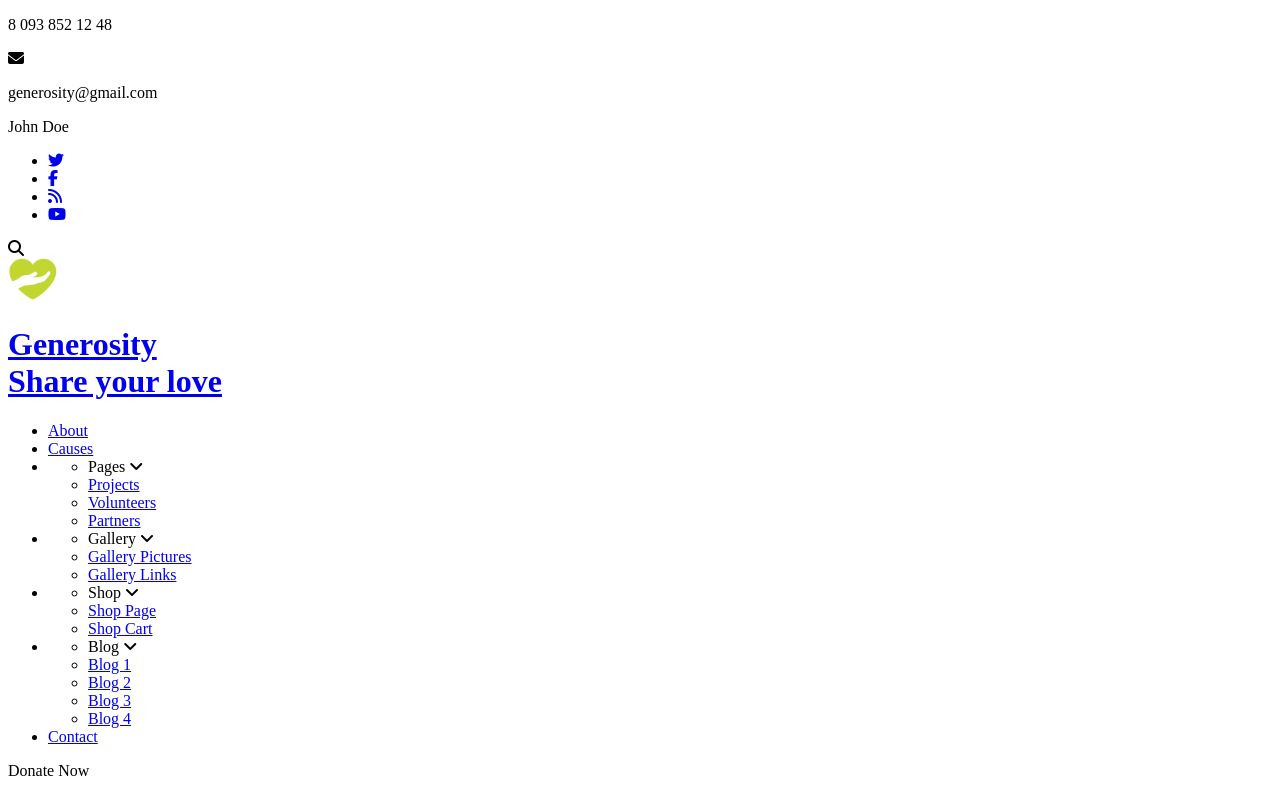
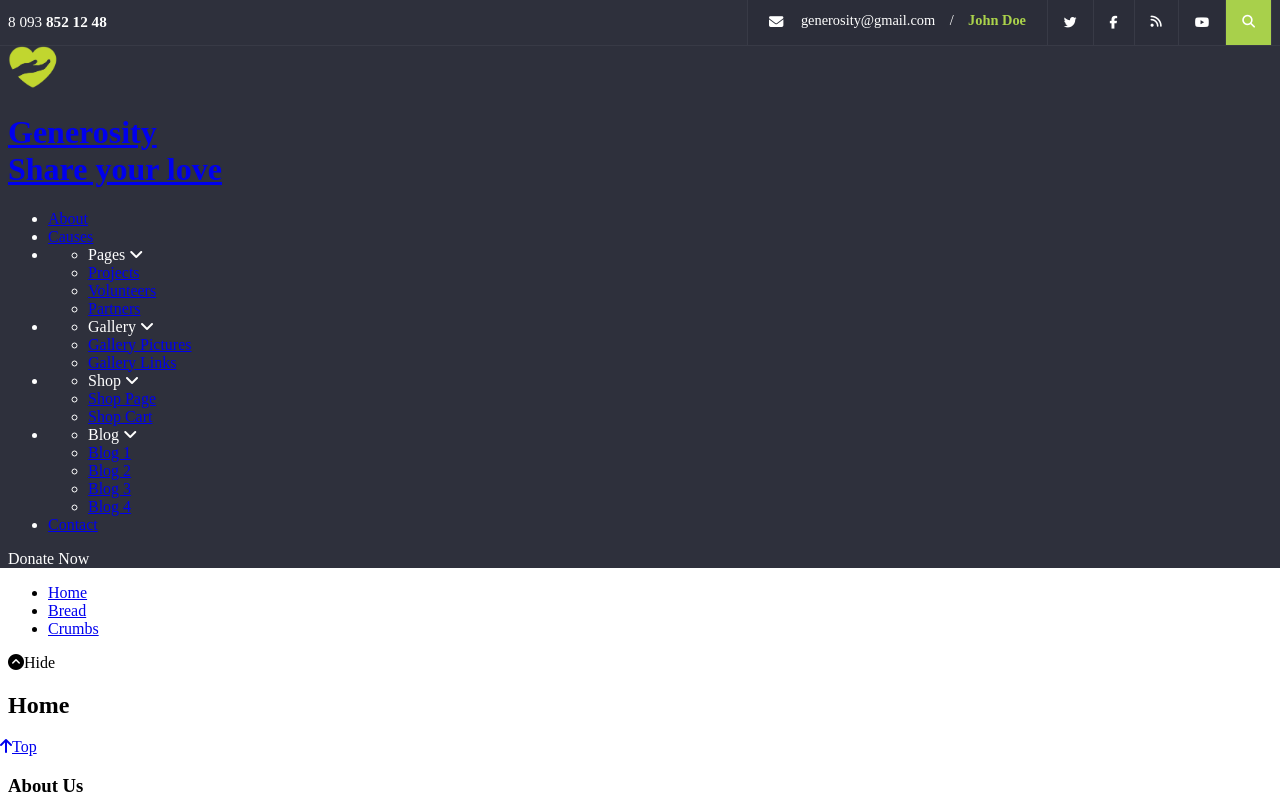
Before and after one commit to pancogit/react_repo, a React (Create React App) app in the folder primeri/primer1/: page / in a window 1280 px wide. Shown: the top 797 px of the page. Built offline with nearby package versions, Linux system fonts and the light colour scheme.

Commit message:
Gotov css za gornji deo hedera za primer 1.

```diff
--- a/primeri/primer1/src/scss/abstracts/_colors.scss
+++ b/primeri/primer1/src/scss/abstracts/_colors.scss
@@ -1 +1,21 @@
 // colors
+
+// social
+$social_background_color: #2b2d39;
+$social_item_border_color: #383a46;
+$social_icon_color: white;
+$social_link_background_color_hover: #a8d04b;
+
+// searchbar
+$searchbar_button_border_color: #383a46;
+$searchbar_button_background_color: #a8d04b;
+$searchbar_button_background_color_hover: #65890e;
+
+// header
+$header_background_color: #2e303c;
+$header_color: white;
+$header_user_screen_medium_border_color: #383a46;
+$header_top_border_color: #383a46;
+$header_user_border_color: #383a46;
+$header_user_background_color: #2b2d39;
+$header_username_color: #abd34b;
--- a/primeri/primer1/src/scss/abstracts/_variables.scss
+++ b/primeri/primer1/src/scss/abstracts/_variables.scss
@@ -1 +1,40 @@
 // variables
+
+// base
+$content_padding: 0.5rem;
+$content_max_width: 80rem;
+
+// app
+$app_min_width: 20rem;
+
+// social
+$social_item_border_width: 0.1rem;
+$social_item_font_size: 0.8rem;
+$social_link_padding: 1rem;
+$social_link_height: 100%;
+
+// searchbar
+$searchbar_active_padding: 0.7rem 1rem;
+$searchbar_active_width: 14rem;
+$searchbar_button_padding: 1rem;
+$searchbar_button_height: 100%;
+$searchbar_button_border_width: 0.1rem;
+$searchbar_icon_font_size: 0.8rem;
+$searchbar_input_transition: 0.7s;
+
+// header
+$header_email_margin: 0 0.9rem;
+$header_username_padding_bottom: 0.3rem;
+$header_info_screen_medium: 45.5rem;
+$header_info_screen_medium_flex: 100%;
+$header_info_screen_smaller: 39rem;
+$header_user_screen_medium_border_width: 0.1rem;
+$header_number_font_size: 0.95rem;
+$header_number_screen_medium_padding_top: 0.7rem;
+$header_number_screen_medium_padding_bottom: 1rem;
+$header_top_border_width: 0.1rem;
+$header_user_padding: 0.7rem 1.3rem;
+$header_user_font_size: 0.9rem;
+$header_user_border_width: 0.1rem;
+$header_user_screen_smaller_flex: 100%;
+$header_letter_margin_right: 1.1rem;
--- a/primeri/primer1/src/scss/base/_reset.scss
+++ b/primeri/primer1/src/scss/base/_reset.scss
@@ -1 +1,15 @@
 // reset
+
+@use '../abstracts/variables';
+
+body {
+    margin: 0;
+}
+
+// page centered content
+.content {
+    padding-left: variables.$content_padding;
+    padding-right: variables.$content_padding;
+    margin: 0 auto;
+    max-width: variables.$content_max_width;
+}
--- /dev/null
+++ b/primeri/primer1/src/scss/components/_app.scss
@@ -0,0 +1,7 @@
+// app
+
+@use '../abstracts/variables';
+
+.app {
+    min-width: variables.$app_min_width;
+}
--- /dev/null
+++ b/primeri/primer1/src/scss/components/_header.scss
@@ -0,0 +1,131 @@
+// header
+
+@use '../abstracts/colors';
+@use '../abstracts/variables';
+
+.header {
+    background-color: colors.$header_background_color;
+    color: colors.$header_color;
+
+    &__content {
+    }
+
+    &__donate {
+    }
+
+    &__email {
+        &::after {
+            content: '/';
+            margin: variables.$header_email_margin;
+        }
+    }
+
+    &__email,
+    &__username {
+        margin: 0;
+        padding-bottom: variables.$header_username_padding_bottom;
+    }
+
+    &__info {
+        display: flex;
+
+        // put into new line, move flex elements to the right edge
+        @media screen and (max-width: variables.$header_info_screen_medium) {
+            flex: variables.$header_info_screen_medium_flex;
+            justify-content: flex-end;
+        }
+
+        // wrap flex elements on small screens
+        @media screen and (max-width: variables.$header_info_screen_smaller) {
+            flex-wrap: wrap;
+        }
+
+        // and add top borders when flex elements are put into new line
+        .header__user,
+        .social,
+        .searchbar {
+            @media screen and (max-width: variables.$header_info_screen_medium) {
+                border-top-style: solid;
+                border-top-width: variables.$header_user_screen_medium_border_width;
+                border-top-color: colors.$header_user_screen_medium_border_color;
+            }
+        }
+
+        // spread flex element to the full line width for small screens
+        .header__user {
+            @media screen and (max-width: variables.$header_info_screen_smaller) {
+                flex: variables.$header_user_screen_smaller_flex;
+                justify-content: center;
+                border-bottom-style: solid;
+                border-bottom-width: variables.$header_user_screen_medium_border_width;
+                border-bottom-color: colors.$header_user_screen_medium_border_color;
+            }
+        }
+
+        // remove top borders from other flex elements for small screens
+        .social,
+        .searchbar {
+            @media screen and (max-width: variables.$header_info_screen_smaller) {
+                border-top: none;
+            }
+        }
+
+        .social {
+            @media screen and (max-width: variables.$header_info_screen_smaller) {
+                border-left-style: solid;
+                border-left-width: variables.$header_user_screen_medium_border_width;
+                border-left-color: colors.$header_user_screen_medium_border_color;
+            }
+        }
+    }
+
+    &__number {
+        margin: 0;
+        font-size: variables.$header_number_font_size;
+
+        @media screen and (max-width: variables.$header_info_screen_medium) {
+            padding-top: variables.$header_number_screen_medium_padding_top;
+            padding-bottom: variables.$header_number_screen_medium_padding_bottom;
+        }
+
+        &-bold {
+            font-weight: bold;
+        }
+    }
+
+    &__top {
+        border-bottom-style: solid;
+        border-bottom-width: variables.$header_top_border_width;
+        border-bottom-color: colors.$header_top_border_color;
+    }
+
+    &__user {
+        display: flex;
+        align-items: center;
+        padding: variables.$header_user_padding;
+        font-size: variables.$header_user_font_size;
+        background-color: colors.$header_user_background_color;
+        border-left-style: solid;
+        border-left-width: variables.$header_user_border_width;
+        border-left-color: colors.$header_user_border_color;
+        border-right-style: solid;
+        border-right-width: variables.$header_user_border_width;
+        border-right-color: colors.$header_user_border_color;
+    }
+
+    &__username {
+        font-weight: bold;
+        color: colors.$header_username_color;
+    }
+
+    &__top-wrapper {
+        display: flex;
+        flex-wrap: wrap;
+        justify-content: space-between;
+        align-items: center;
+    }
+
+    &__letter {
+        margin-right: variables.$header_letter_margin_right;
+    }
+}
--- /dev/null
+++ b/primeri/primer1/src/scss/components/_searchbar.scss
@@ -0,0 +1,54 @@
+// searchbar
+
+@use '../abstracts/colors';
+@use '../abstracts/variables';
+
+.searchbar {
+    display: flex;
+
+    // when searchbar is used, then show search input with width slide transition
+    &--active {
+        .searchbar__input {
+            padding: variables.$searchbar_active_padding;
+            width: variables.$searchbar_active_width;
+        }
+    }
+
+    &__button {
+        display: flex;
+        align-items: center;
+        padding: variables.$searchbar_button_padding;
+        height: variables.$searchbar_button_height;
+        border: none;
+        border-left-style: solid;
+        border-left-width: variables.$searchbar_button_border_width;
+        border-left-color: colors.$searchbar_button_border_color;
+        border-right-style: solid;
+        border-right-width: variables.$searchbar_button_border_width;
+        border-right-color: colors.$searchbar_button_border_color;
+        background-color: colors.$searchbar_button_background_color;
+        color: white;
+        cursor: pointer;
+        box-sizing: border-box;
+
+        &:hover {
+            background-color: colors.$searchbar_button_background_color_hover;
+        }
+    }
+
+    &__icon {
+        font-size: variables.$searchbar_icon_font_size;
+    }
+
+    &__input {
+        border: none;
+        font-style: italic;
+        outline: none;
+        min-width: 0;
+
+        // set transition on input when it's shown on page
+        width: 0;
+        padding: 0;
+        transition: variables.$searchbar_input_transition;
+    }
+}
--- /dev/null
+++ b/primeri/primer1/src/scss/components/_social.scss
@@ -0,0 +1,40 @@
+// social
+
+@use '../abstracts/colors';
+@use '../abstracts/variables';
+
+.social {
+    display: flex;
+    margin: 0;
+    padding: 0;
+    list-style: none;
+    background-color: colors.$social_background_color;
+
+    &__item {
+        border-right-style: solid;
+        border-right-width: variables.$social_item_border_width;
+        border-right-color: colors.$social_item_border_color;
+
+        &--no-border {
+            border: none;
+        }
+    }
+
+    &__icon {
+        color: colors.$social_icon_color;
+        font-size: variables.$social_item_font_size;
+    }
+
+    &__link {
+        display: flex;
+        align-items: center;
+        padding: variables.$social_link_padding;
+        height: variables.$social_link_height;
+        text-decoration: none;
+        box-sizing: border-box;
+
+        &:hover {
+            background-color: colors.$social_link_background_color_hover;
+        }
+    }
+}
--- a/primeri/primer1/src/scss/index.scss
+++ b/primeri/primer1/src/scss/index.scss
@@ -9,6 +9,10 @@
 
 // components
 @use 'components/button';
+@use 'components/app';
+@use 'components/header';
+@use 'components/social';
+@use 'components/searchbar';
 
 // pages
 @use 'pages/home';
--- a/primeri/primer1/src/ts/components/Header.tsx
+++ b/primeri/primer1/src/ts/components/Header.tsx
@@ -17,7 +17,7 @@ export default function Header() {
                         </p>
                         <div className='header__info'>
                             <div className='header__user'>
-                                <i className='fa-solid fa-envelope'></i>
+                                <i className='fa-solid fa-envelope header__letter'></i>
                                 <p className='header__email'>
                                     generosity@gmail.com
                                 </p>
--- a/primeri/primer1/src/ts/components/Searchbar.tsx
+++ b/primeri/primer1/src/ts/components/Searchbar.tsx
@@ -1,7 +1,14 @@
 export default function Searchbar() {
     return (
         <div className='searchbar'>
-            <i className='fa-solid fa-magnifying-glass searchbar__icon'></i>
+            <input
+                type='text'
+                name='searchbar-input'
+                className='searchbar__input'
+            />
+            <button className='searchbar__button'>
+                <i className='fa-solid fa-magnifying-glass searchbar__icon'></i>
+            </button>
         </div>
     );
 }
--- a/primeri/primer1/src/ts/components/Social.tsx
+++ b/primeri/primer1/src/ts/components/Social.tsx
@@ -5,6 +5,7 @@ export default function Social() {
                 <a
                     href='https://www.twitter.com'
                     target='_blank'
+                    rel='noreferrer'
                     className='social__link'
                 >
                     <i className='fa-brands fa-twitter social__icon'></i>
@@ -14,6 +15,7 @@ export default function Social() {
                 <a
                     href='https://www.facebook.com'
                     target='_blank'
+                    rel='noreferrer'
                     className='social__link'
                 >
                     <i className='fa-brands fa-facebook-f social__icon'></i>
@@ -23,15 +25,17 @@ export default function Social() {
                 <a
                     href='https://www.rss.com'
                     target='_blank'
+                    rel='noreferrer'
                     className='social__link'
                 >
                     <i className='fa-solid fa-rss social__icon'></i>
                 </a>
             </li>
-            <li className='social__item'>
+            <li className='social__item social__item--no-border'>
                 <a
                     href='https://www.youtube.com'
                     target='_blank'
+                    rel='noreferrer'
                     className='social__link'
                 >
                     <i className='fa-brands fa-youtube social__icon'></i>
```
